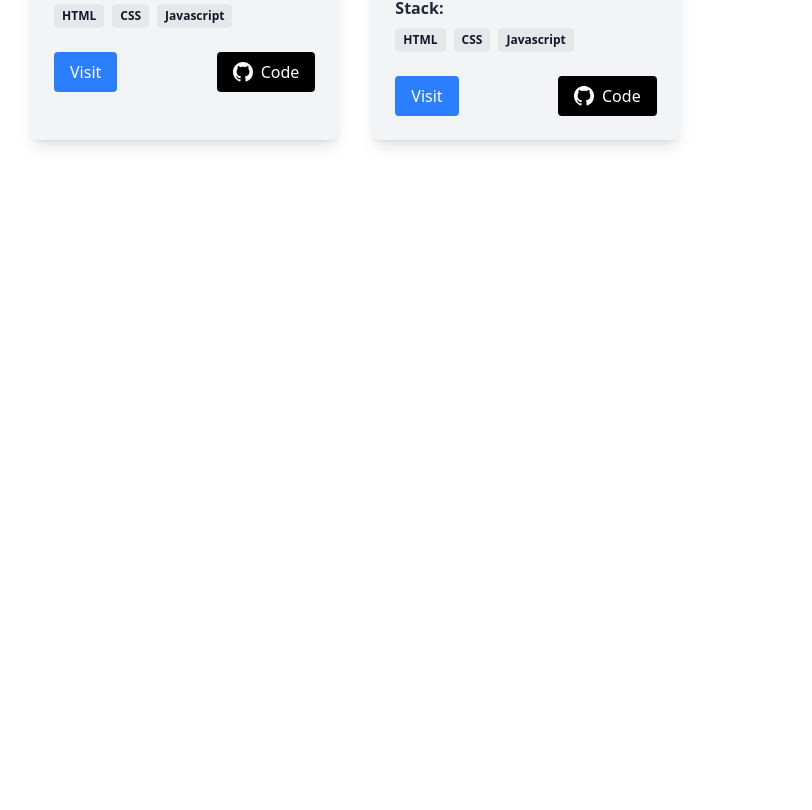
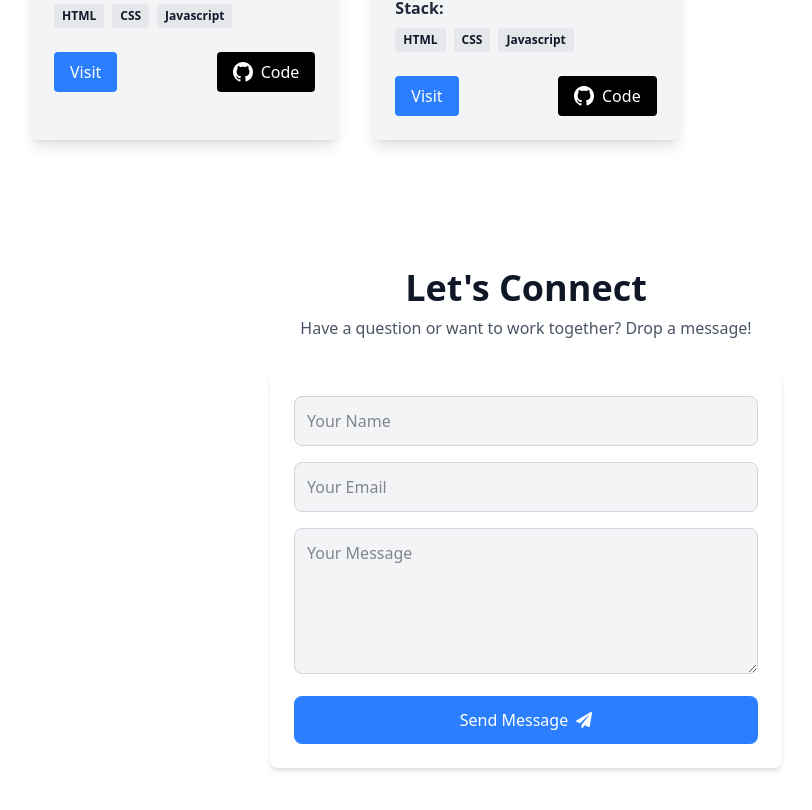
Before and after one commit to Athulya0001/Portfolio, a React (Vite) app: page / in a window 1280 px wide. Shown: the part 2450-3260 px from the top of the page, without its empty margins (114-926 px from the left). Before the commit the page ends 2654 px from the top, so only its background shows below. Built offline with nearby package versions, Linux system fonts and the light colour scheme.

Commit message:
Contact section

```diff
--- a/package.json
+++ b/package.json
@@ -10,6 +10,7 @@
     "preview": "vite preview"
   },
   "dependencies": {
+    "@formspree/react": "^3.0.0",
     "@tailwindcss/vite": "^4.0.6",
     "framer-motion": "^12.5.0",
     "react": "^19.0.0",
--- a/src/App.jsx
+++ b/src/App.jsx
@@ -5,6 +5,7 @@ import About from './components/About/About'
 import Projects from './components/Projects/Projects'
 import Navbar from './components/Navbar/Navbar'
 import { ThemeContext } from './Context/ThemeContext'
+import Contact from './components/Contact/Contact'
 
 const App = () => {
   const { darkMode } = useContext(ThemeContext)
@@ -15,6 +16,7 @@ const App = () => {
         <Home />
         <About />
         <Projects/>
+        <Contact/>
       </div>
     </div>
   )
--- /dev/null
+++ b/src/components/Contact/Contact.jsx
@@ -0,0 +1,82 @@
+import React, { useContext } from "react";
+import { useForm } from "@formspree/react";
+import { motion } from "framer-motion";
+import { FaPaperPlane } from "react-icons/fa";
+import { ThemeContext } from "../../Context/ThemeContext";
+
+const Contact = () => {
+  const [state, handleSubmit] = useForm("https://formspree.io/f/mjkyowqv");
+  const { darkMode } = useContext(ThemeContext);
+
+  return (
+    <section id="contact" className="py-16 px-6 md:px-12 lg:px-20 transition-colors">
+      <div className="text-center">
+        <h2 className="text-3xl md:text-4xl font-bold">Let's Connect</h2>
+        <p className="mt-2 text-gray-600 dark:text-gray-300">
+          Have a question or want to work together? Drop a message!
+        </p>
+      </div>
+
+      {state.succeeded ? (
+        <motion.p
+          className="text-center font-semibold mt-6"
+          initial={{ opacity: 0 }}
+          animate={{ opacity: 1 }}
+        >
+          ✅ Thanks for reaching out! I'll get back to you soon.
+        </motion.p>
+      ) : (
+        <motion.form
+          onSubmit={handleSubmit}
+          className={`mt-8 max-w-lg mx-auto p-6 shadow-md rounded-lg space-y-4
+            ${darkMode ? "bg-gray-800 text-white" : "bg-white text-gray-900"}
+          `}
+          initial={{ opacity: 0, y: 50 }}
+          animate={{ opacity: 1, y: 0 }}
+        >
+          <input
+            type="text"
+            name="name"
+            placeholder="Your Name"
+            required
+            className={`w-full p-3 border rounded-lg focus:outline-none
+              ${darkMode ? "bg-gray-700 border-gray-600 text-white" : "bg-gray-100 border-gray-300"}
+            `}
+          />
+          <input
+            type="email"
+            name="email"
+            placeholder="Your Email"
+            required
+            className={`w-full p-3 border rounded-lg focus:outline-none
+              ${darkMode ? "bg-gray-700 border-gray-600 text-white" : "bg-gray-100 border-gray-300"}
+            `}
+          />
+          <textarea
+            name="message"
+            placeholder="Your Message"
+            required
+            rows="5"
+            className={`w-full p-3 border rounded-lg focus:outline-none
+              ${darkMode ? "bg-gray-700 border-gray-600 text-white" : "bg-gray-100 border-gray-300"}
+            `}
+          ></textarea>
+
+          <motion.button
+            type="submit"
+            disabled={state.submitting}
+            whileTap={{ scale: 0.95 }}
+            className={`w-full flex items-center justify-center gap-2 px-4 py-3 rounded-lg transition
+              ${darkMode ? "bg-blue-600 hover:bg-blue-700 text-white" : "bg-blue-500 hover:bg-blue-600 text-white"}
+            `}
+          >
+            {state.submitting ? "Sending..." : "Send Message"}
+            <FaPaperPlane />
+          </motion.button>
+        </motion.form>
+      )}
+    </section>
+  );
+};
+
+export default Contact;
```
Also changed, not shown: 1 other file (tests, documents, lock files or other folders).
